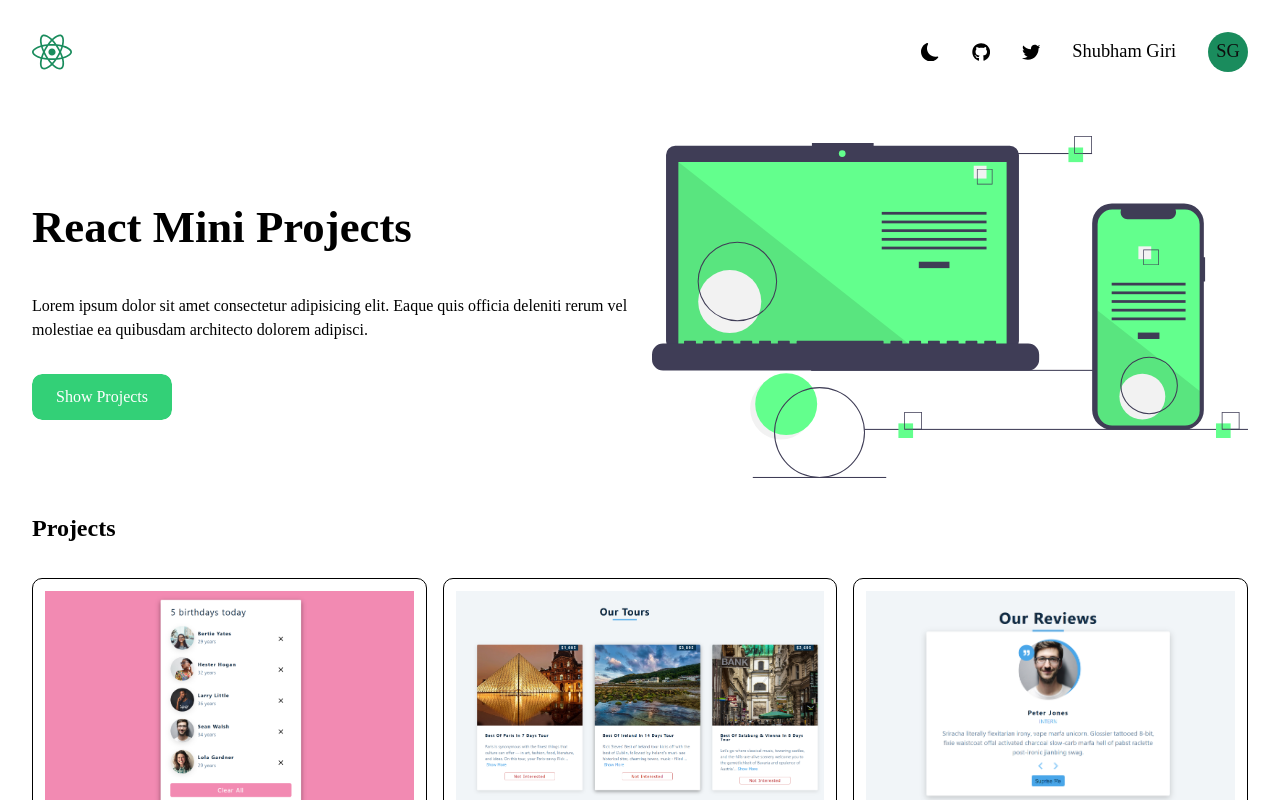
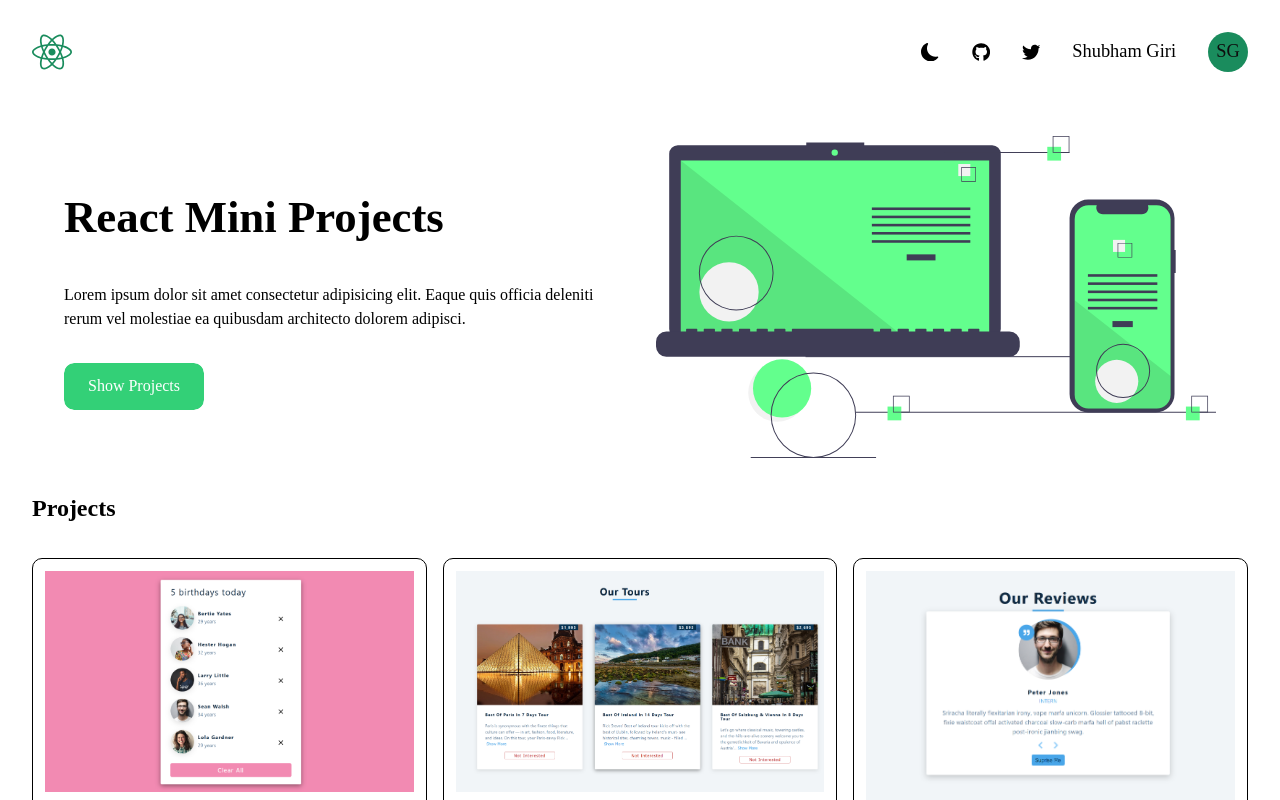
Before and after one commit to XshubhamG/React-Mini-Projects-Dashboard, a React (Vite) app: page / in a window 1280 px wide. Shown: the top 800 px of the page. Built offline with nearby package versions, Linux system fonts and the light colour scheme.

Commit message:
fixed the layout of main

```diff
--- a/src/index.css
+++ b/src/index.css
@@ -116,6 +116,8 @@ a {
 /** Main  */
 
 main {
+  width: calc(100% - 4rem);
+  margin-inline: auto;
   margin-block: 2rem;
   display: flex;
   flex-direction: column;
@@ -127,7 +129,7 @@ main {
   margin-inline: auto;
   display: grid;
   grid-template-columns: repeat(auto-fill, minmax(450px, 1fr));
-  gap: 1.5rem;
+  column-gap: 2rem;
 
   div {
     display: flex;
@@ -161,8 +163,6 @@ main {
 }
 
 main > section {
-  width: calc(100% - 4rem);
-  margin-inline: auto;
   display: flex;
   flex-direction: column;
   gap: 2rem;
```
